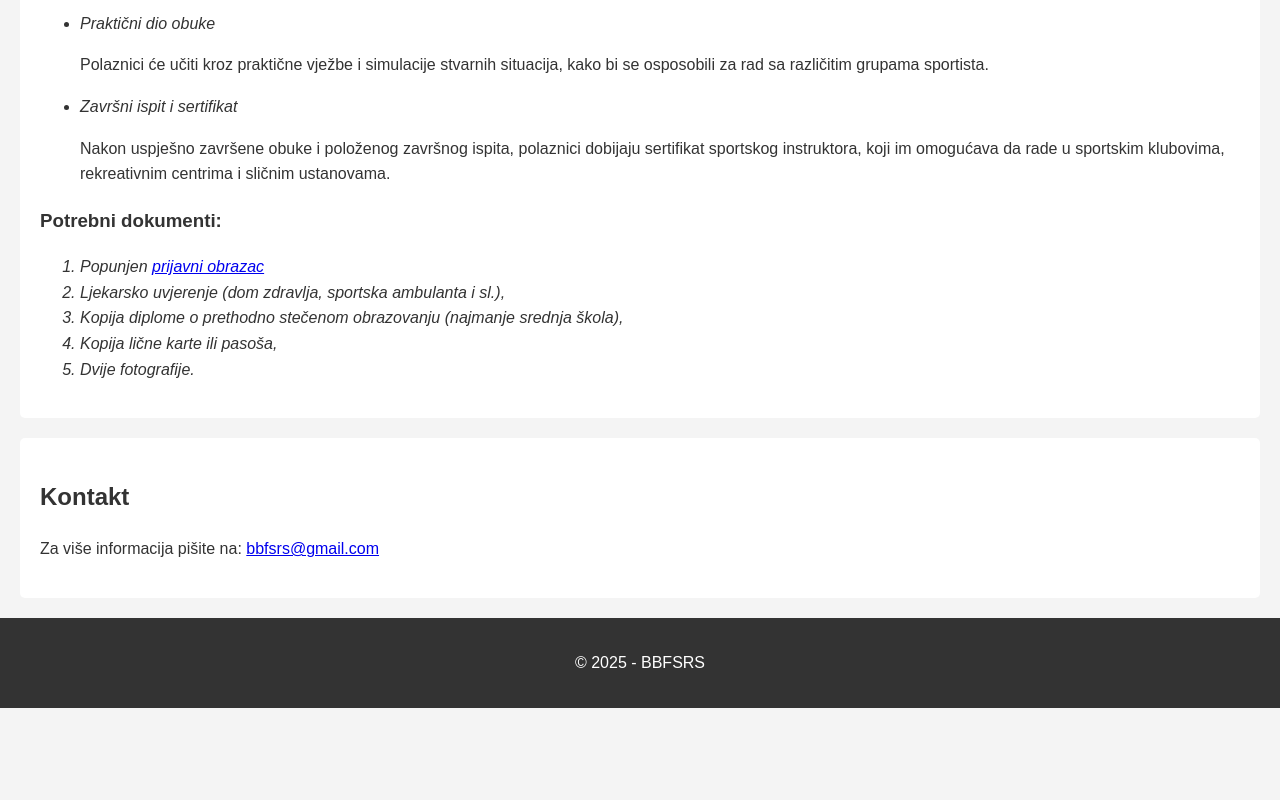
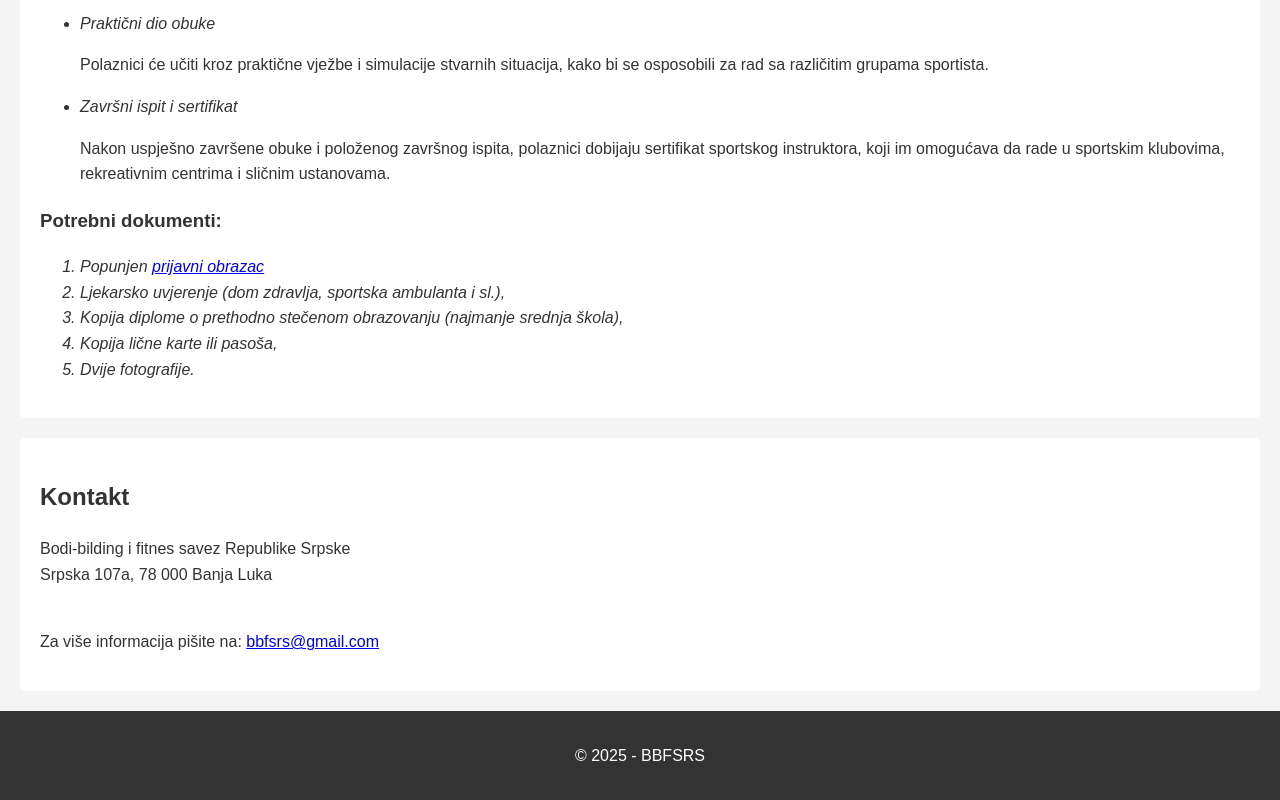
Before and after one commit to Brancaaa/BBFSRS, a plain HTML site: page index.html in a window 1280 px wide. Shown: the part 2306-3106 px from the top of the page. Before the commit the page ends 3014 px from the top, so only its background shows below. Drawn offline with Linux system fonts and the light colour scheme.

Commit message:
Update index.html

```diff
--- a/index.html
+++ b/index.html
@@ -82,6 +82,7 @@
     </section>
     <section id="contact">
         <h2>Kontakt</h2>
+        <p> Bodi-bilding i fitnes savez Republike Srpske <br> Srpska 107a, 78 000 Banja Luka <br><br></p>
         <p>Za više informacija pišite na: <a href="mailto:bbfsrs@gmail.com" target="_blank">bbfsrs@gmail.com</a></p>
     </section>
     <footer>
```
